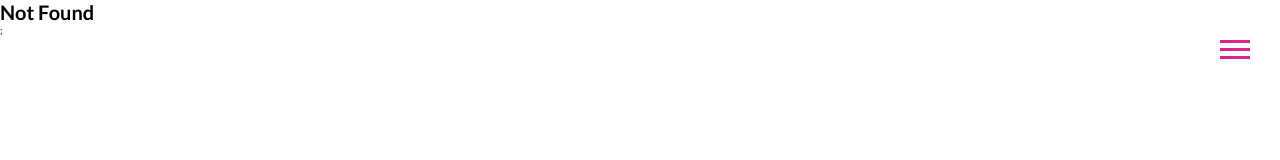
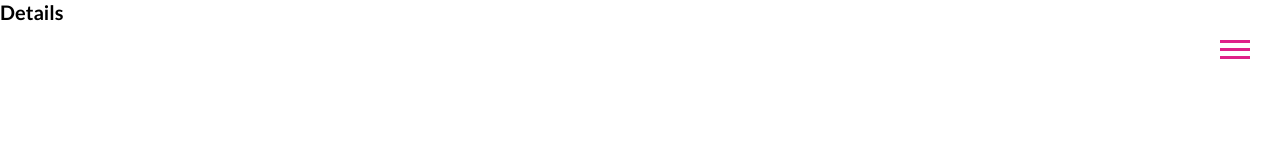
Before and after one commit to NamNguyenGit/NextLevelSolutionTrain, a React (Create React App) app in the folder Udemy_courses/travel-website/: page /details/1 in a window 1280 px wide. Before the commit this address had no page. Shown: the top 160 px of the page. Built offline with nearby package versions, Linux system fonts and the light colour scheme.

Commit message:
Detail Page + Pass id

```diff
--- a/Udemy_courses/travel-website/src/App.js
+++ b/Udemy_courses/travel-website/src/App.js
@@ -8,6 +8,7 @@ import NavProvider from "./context/providers/NavProvider";
 import Toggle from "./components/Toggle";
 import { HelmetProvider } from "react-helmet-async";
 import DestinationsProvider from "./context/providers/DestinationsProvider";
+import Details from "./pages/Details";
 
 function App() {
   return (
@@ -21,6 +22,7 @@ function App() {
               <Switch>
                 <Route path="/" exact component={Home} />
                 <Route path="/about" exact component={About} />
+                <Route path="/details/:id" exact component={Details} />
                 <Route component={NotFound} />
               </Switch>
             </HelmetProvider>
--- a/Udemy_courses/travel-website/src/components/DestinationsList.js
+++ b/Udemy_courses/travel-website/src/components/DestinationsList.js
@@ -17,9 +17,11 @@ const DestinationsList = ({ destination }) => {
           </div>
         </div>
         <div className="destinations__card__info">
-            <div className="destinations__card__info__text">
-                <Link className="btn-white">Explore</Link>
-            </div>
+          <div className="destinations__card__info__text">
+            <Link className="btn-white" to={`/details/${destination.id}`}>
+              Explore
+            </Link>
+          </div>
         </div>
       </div>
     </div>
--- /dev/null
+++ b/Udemy_courses/travel-website/src/pages/Details.js
@@ -0,0 +1,6 @@
+const Details = () => {
+    return(
+        <h1>Details</h1>
+    )
+}
+export default Details
```
